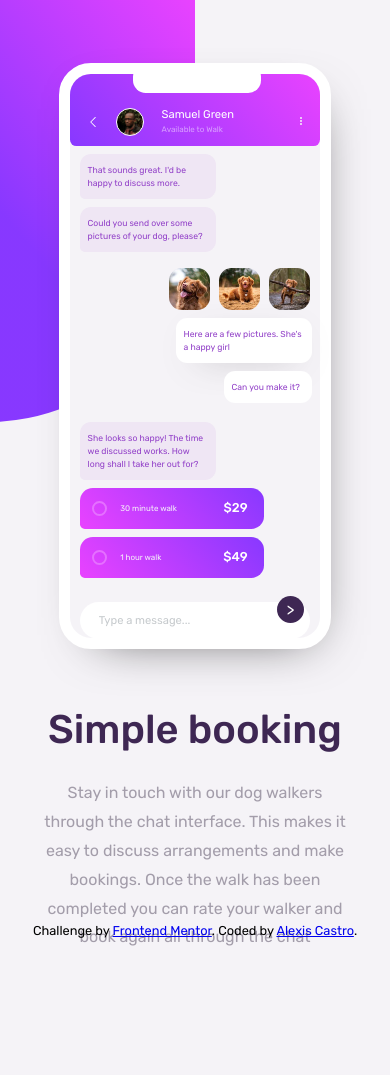
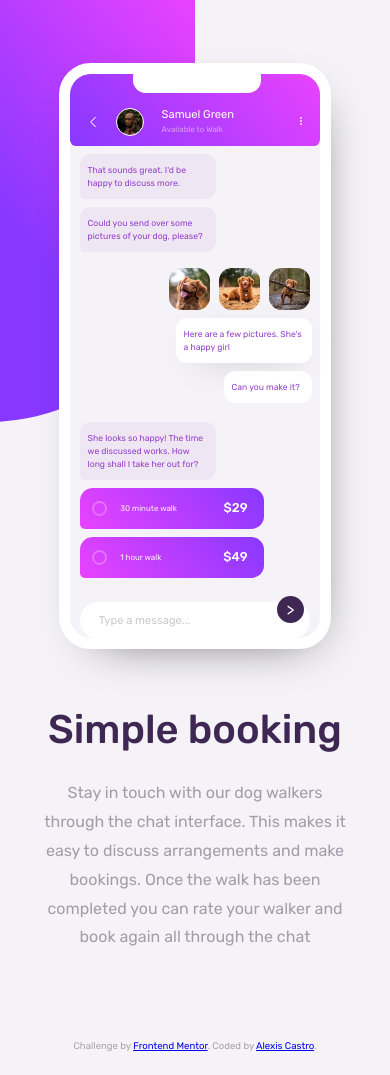
Before and after one commit to Alexis-Castro/chat-app-ilustration, a plain HTML site: page index.html in a window 390 px wide. Before the commit the page ends 963 px from the top, so only its background shows below. Drawn offline with Linux system fonts and the light colour scheme.

Commit message:
fix attribution

```diff
--- a/css/main.css
+++ b/css/main.css
@@ -324,6 +324,7 @@ p {
 @media (max-width: 768px) {
     .container {
         width: 80%;
+        height: 60rem;
         grid-template-columns: 1fr;
         grid-template-rows: 40rem 22rem;
     }
@@ -340,6 +341,10 @@ p {
     .text__principal h1 {
         font-size: 2.5rem;
     }
+    .attribution {
+        font-size: .6rem;
+        color: #a5a5a5;
+    }
 }
 
 @media (max-width: 1024px) {
```
